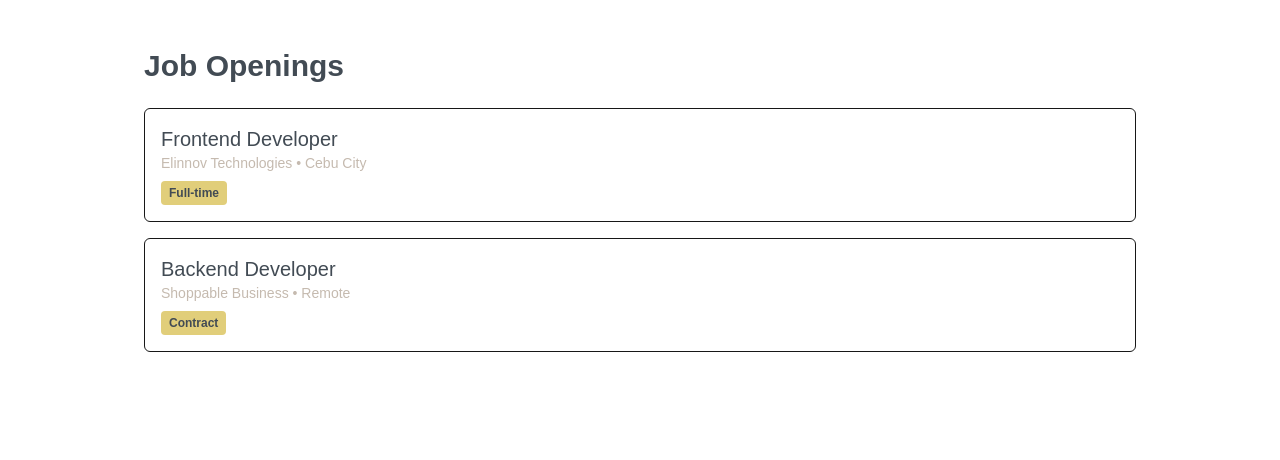
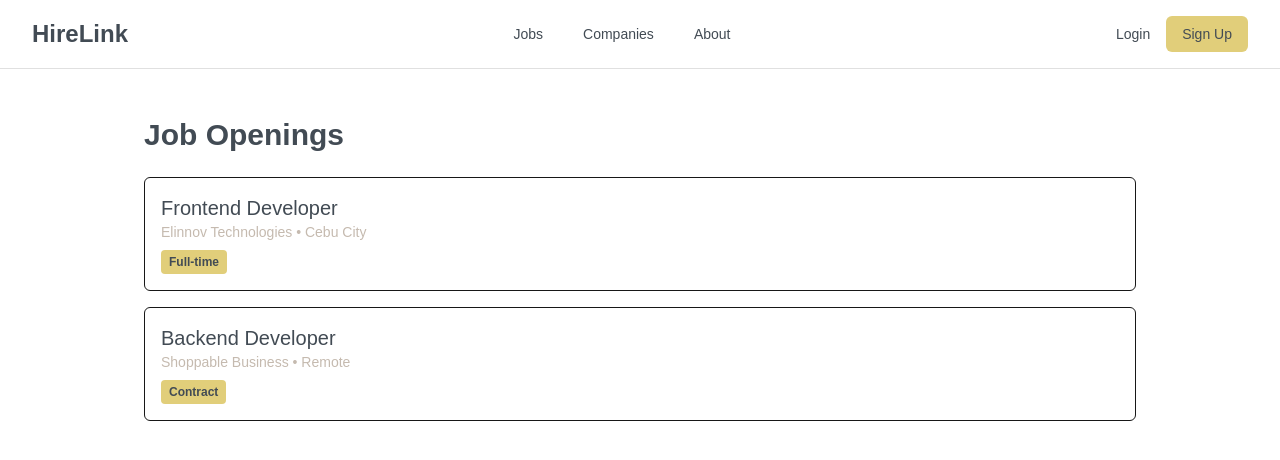
Before and after one commit to kolnlaviste/HireLink, a Next.js app in the folder frontend/: page /jobs in a window 1280 px wide. Shown: the top 460 px of the page. Built offline with nearby package versions, Linux system fonts and the light colour scheme.

Commit message:
Relocated Header and Footer to layout file

```diff
--- a/frontend/src/app/layout.tsx
+++ b/frontend/src/app/layout.tsx
@@ -1,6 +1,7 @@
 import type { Metadata } from "next";
 import { Geist, Geist_Mono } from "next/font/google";
 import "./globals.css";
+import Header from '../components/Header';
 
 const geistSans = Geist({
   variable: "--font-geist-sans",
@@ -30,6 +31,7 @@ export default function RootLayout({
       <body
         className={`${geistSans.variable} ${geistMono.variable} antialiased`}
       >
+       <Header />
         {children}
       </body>
     </html>
--- a/frontend/src/app/page.tsx
+++ b/frontend/src/app/page.tsx
@@ -2,15 +2,12 @@
 
 import { Fragment, useState } from 'react';
 import { Dialog, Transition } from '@headlessui/react';
-import Header from '../components/Header';
 
 export default function HomePage() {
   const [isOpen, setIsOpen] = useState(false);
 
   return (
     <div className="bg-[#FFFFFF] text-[#424B54] min-h-screen flex flex-col">
-      <Header />
-
       <main className="flex-grow container mx-auto px-6 py-24 text-center">
         <h1 className="text-4xl md:text-5xl font-extrabold text-[#424B54] mb-6 tracking-tight">
           Discover Your Next Opportunity
```
